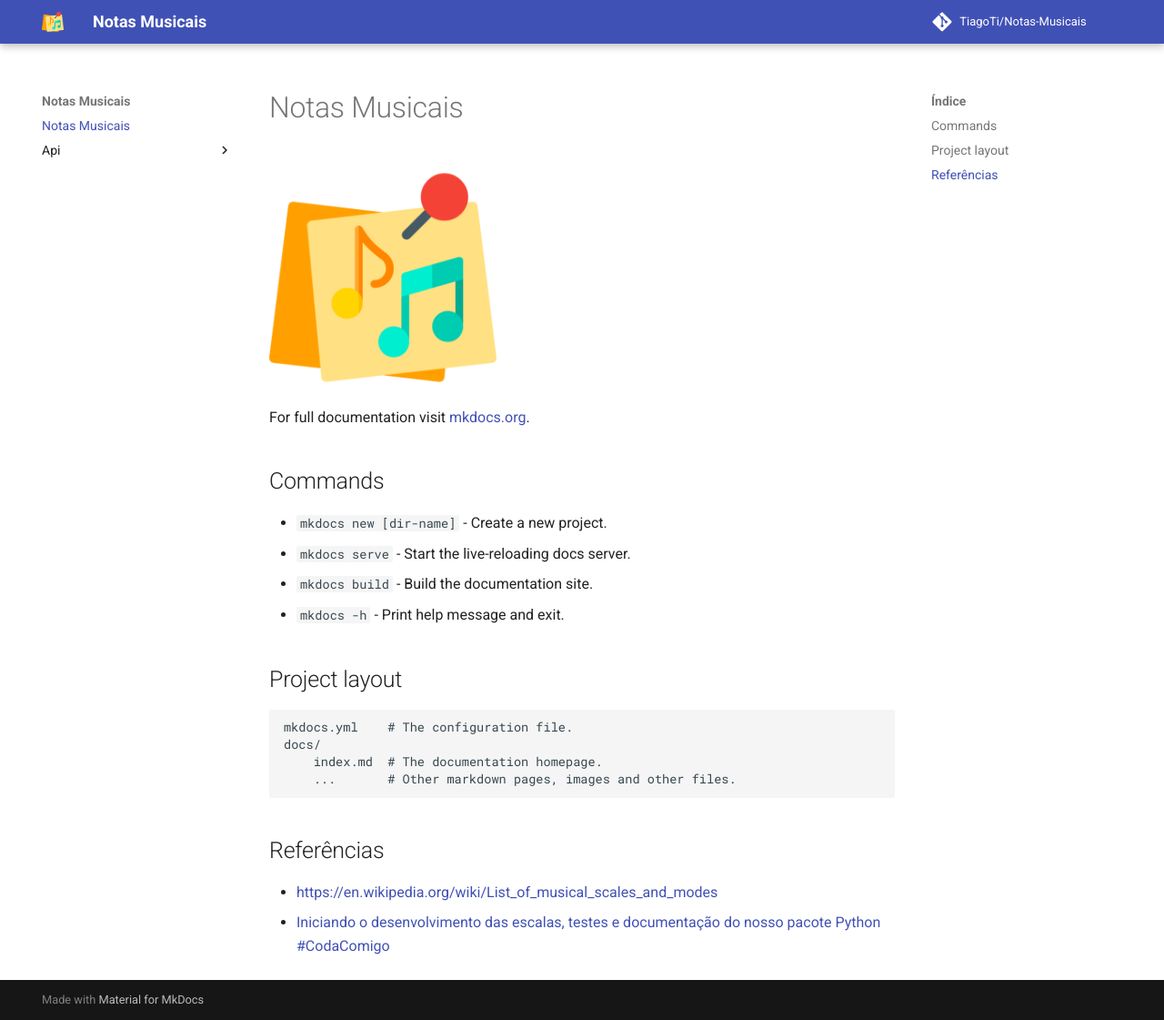
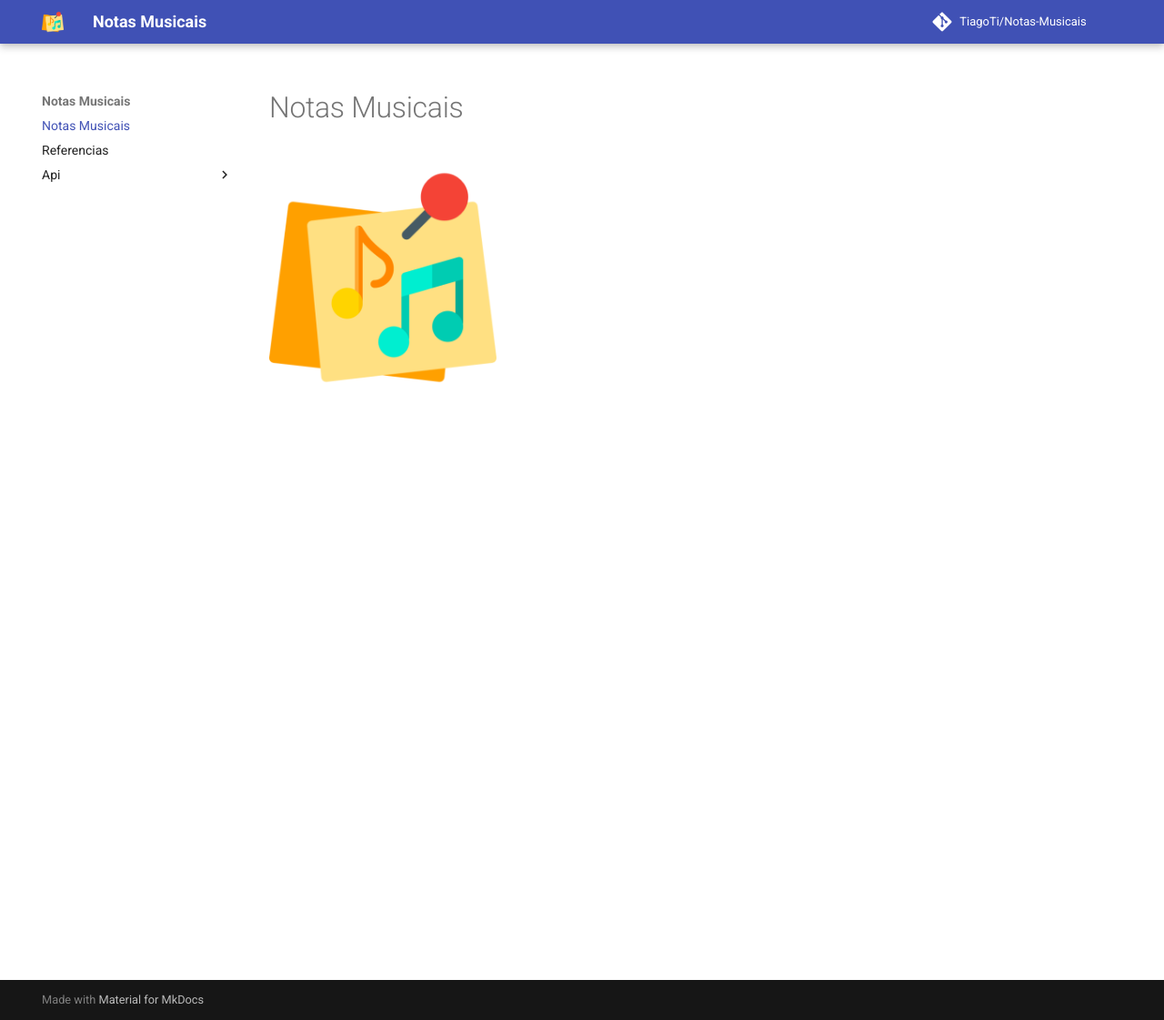
Before and after one commit to TiagoTi/Notas-Musicais, an MkDocs documentation site: the page built from docs/index.md, in a window 1280 px wide and 1121 px high. Shown: the whole window at 91% size. Built offline with MkDocs 1.6.1 and Material for MkDocs 9.7.7, drawn with Linux system fonts in a browser that asks for light colours; comment, search, counter and statistics services are not loaded.

Commit message:
feat: retorn err qndo tonalidade info ñ existe
docs: remove referencias do modelo de exmplo do mkdocs
docs: move referencias para arquivo proprio

```diff
--- a/docs/index.md
+++ b/docs/index.md
@@ -1,24 +1,3 @@
 # Notas Musicais
 
 ![logo do projeto](assets/logo.png){ width="250" .center}
-
-For full documentation visit [mkdocs.org](https://www.mkdocs.org).
-
-## Commands
-
-* `mkdocs new [dir-name]` - Create a new project.
-* `mkdocs serve` - Start the live-reloading docs server.
-* `mkdocs build` - Build the documentation site.
-* `mkdocs -h` - Print help message and exit.
-
-## Project layout
-
-    mkdocs.yml    # The configuration file.
-    docs/
-        index.md  # The documentation homepage.
-        ...       # Other markdown pages, images and other files.
-
-## Referências
-
-* [https://en.wikipedia.org/wiki/List_of_musical_scales_and_modes](https://en.wikipedia.org/wiki/List_of_musical_scales_and_modes)
-* [Iniciando o desenvolvimento das escalas, testes e documentação do nosso pacote Python #CodaComigo](https://youtu.be/zU0ECYN_C6k?si=Ujp8NzZRkgWQbWH0)
```
Also changed, not shown: docs/refs.md (added, +14 -0 lines), 2 other files.
